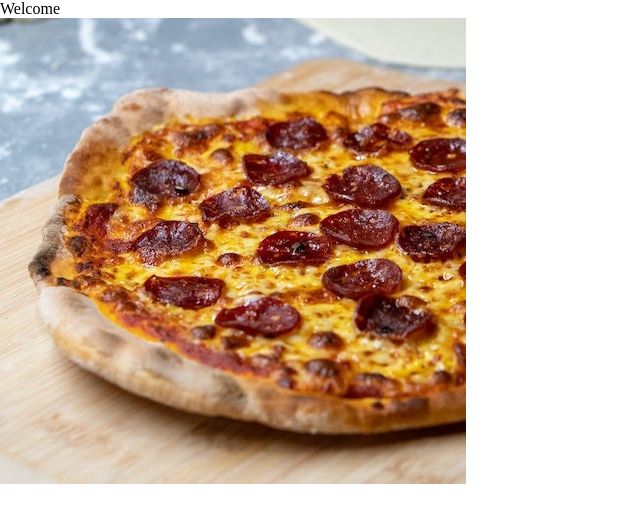
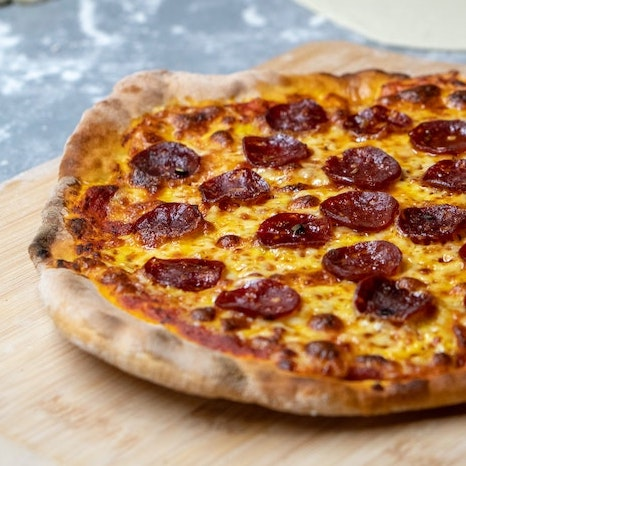
Before and after one commit to araborg/project_portfolio, a React (Vite) app in the folder 1/profile/: page / in a window 1280 px wide. Shown: the top 522 px of the page, without its empty margins (0-640 px from the left). Built offline with nearby package versions, Linux system fonts and the light colour scheme.

Commit message:
profile_card: 10

```diff
--- a/1/profile/src/App.tsx
+++ b/1/profile/src/App.tsx
@@ -8,8 +8,6 @@ function App() {
 
 	return (
 		<>
-			<p>Welcome</p>
-
 			<Avatar />
 		</>
 	);
```
